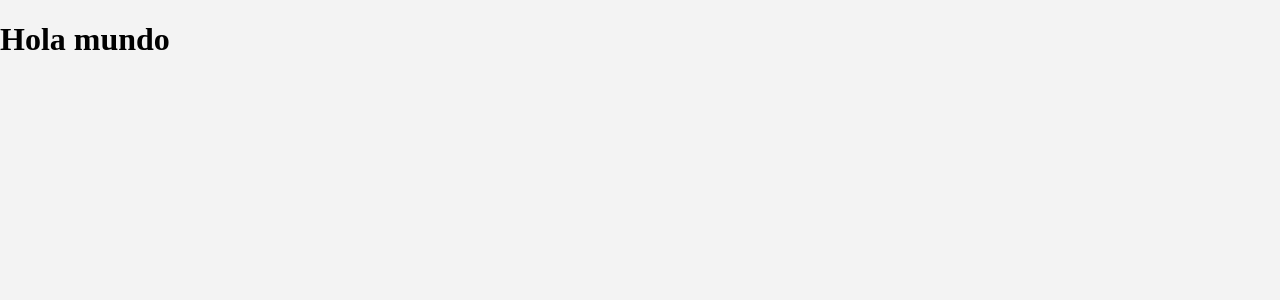
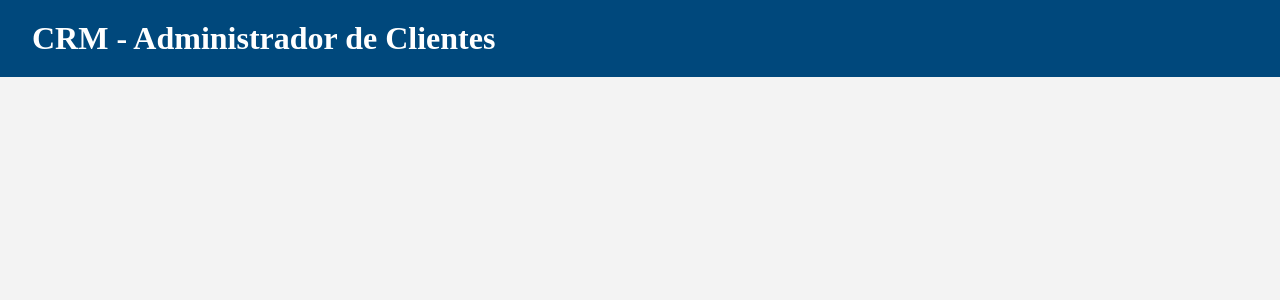
Before and after one commit to miguelortiz-code/admin-api, a React (Vite) app: page / in a window 1280 px wide. Shown: the top 300 px of the page. Built offline with nearby package versions, Linux system fonts and the light colour scheme.

Commit message:
feat: create Header component.

```diff
--- a/src/App.jsx
+++ b/src/App.jsx
@@ -1,9 +1,11 @@
+import { Header } from "./components/layout/Header";
+
 function App() {
 
 
   return (
     <>
-    <h1>Hola mundo</h1>
+      <Header />
     </>
   )
 }
--- /dev/null
+++ b/src/components/layout/Header.jsx
@@ -0,0 +1,7 @@
+export const Header  =  () => (
+    <header className="barra">
+        <div className="contenedor">
+            <h1>CRM - Administrador de Clientes</h1>
+        </div>
+    </header>
+)
```
